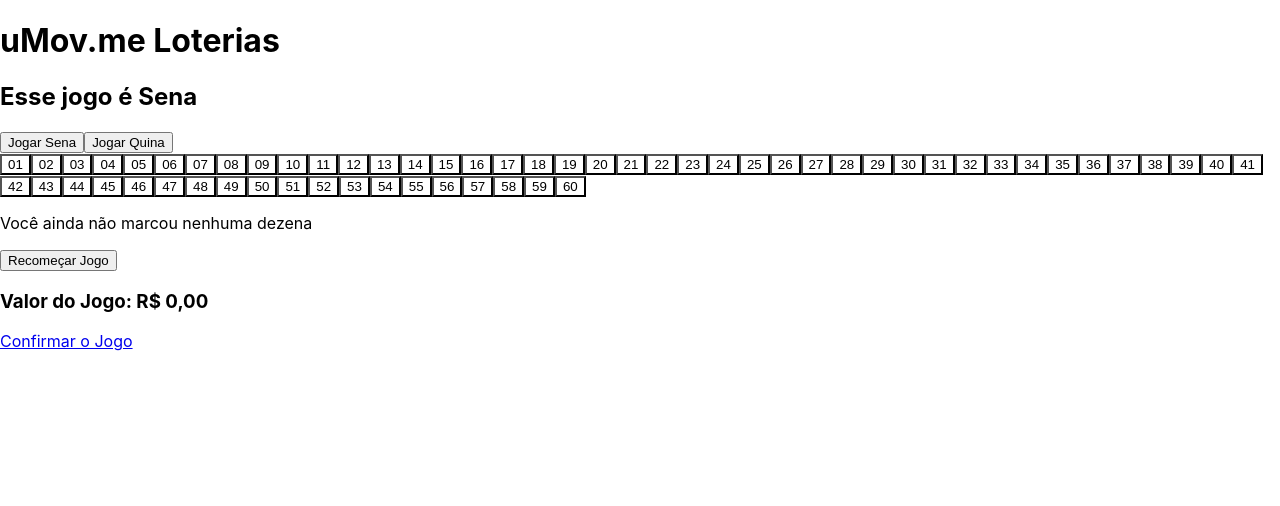
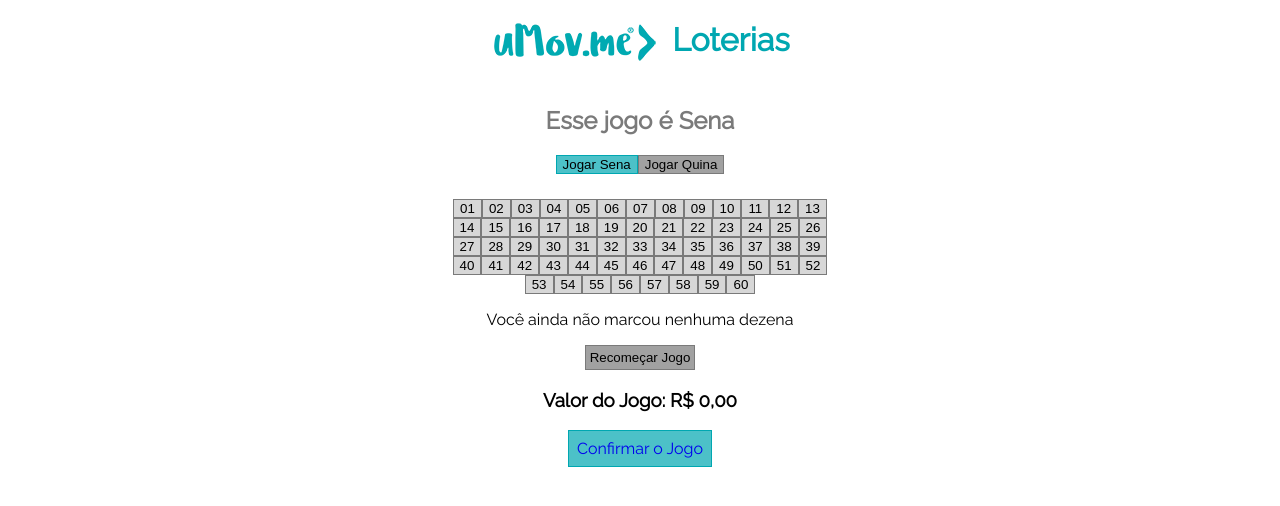
Before and after one commit to carolbezerra-dev/desafio-uMov.me, a React (Create React App) app in the folder loterias-umov.me/: page / in a window 1280 px wide. Shown: the top 506 px of the page. Built offline with nearby package versions, Linux system fonts and the light colour scheme.

Commit message:
css from pages and cards

```diff
--- a/loterias-umov.me/src/components/QuinaCards.js
+++ b/loterias-umov.me/src/components/QuinaCards.js
@@ -1,5 +1,7 @@
 import React, { useContext } from 'react';
 import MyContext from '../context/MyContext';
+import '../css/pages.css';
+import '../css/card.css';
 
 function QuinaCards() {
   const { cardNumbers, chosenNumbers, setChosenNumbers } = useContext(MyContext);
@@ -15,9 +17,13 @@ function QuinaCards() {
   }
 
   return (
-    <div>
+    <div className="container-card quina">
     {cardNumbers.map((num) => (
-      <button key={num} onClick={() => handleClick(num) }>
+      <button
+        key={num}
+        onClick={() => handleClick(num) }
+        className={ chosenNumbers.includes(num) ? 'background-blue' : 'grey-card'}
+      >
         { num }
       </button>
       ))}
--- a/loterias-umov.me/src/components/SenaCards.js
+++ b/loterias-umov.me/src/components/SenaCards.js
@@ -1,5 +1,6 @@
 import React, { useContext } from 'react';
 import MyContext from '../context/MyContext';
+import '../css/pages.css';
 import '../css/card.css';
 
 function SenaCards() {
@@ -16,13 +17,14 @@ function SenaCards() {
   }
 
   return (
-    <div>
+    <div className="container-card sena">
       {cardNumbers.map((num) => (
         <button
           type="button"
           key={num}
           onClick={() => handleClick(num) }
-          className={ chosenNumbers.includes(num) ? 'background-gray' : 'background-white'}>
+          className={ chosenNumbers.includes(num) ? 'background-blue' : 'grey-card'}
+        >
           { num }
         </button>
         ))}
--- /dev/null
+++ b/loterias-umov.me/src/components/index.js
@@ -0,0 +1,9 @@
+import SenaCards from '../components/SenaCards';
+import QuinaCards from '../components/QuinaCards';
+import FinalPrice from '../components/FinalPrice';
+
+export {
+  SenaCards,
+  QuinaCards,
+  FinalPrice,
+}
--- a/loterias-umov.me/src/css/card.css
+++ b/loterias-umov.me/src/css/card.css
@@ -1,7 +1,34 @@
-.background-white {
-  background-color: white;
+@media (min-width: 500px) {
+  .sena {
+    width: 60%;
+  }
+
+  .quina {
+    width: 55%;
+  }
 }
 
-.background-gray {
-  background-color: grey;
+@media (min-width: 1000px) {
+  .sena {
+    width: 30%;
+  }
+
+  .quina {
+    width: 27%;
+  }
 }
+
+@media (min-width: 1500px) {
+  .sena {
+    width: 20%;
+  }
+
+  .quina {
+    width: 18%;
+  }
+}
+
+.grey-card {
+  background-color: rgba(122, 122, 122, 0.3);
+  border: 1px solid rgba(122, 122, 122, 1);
+}
--- /dev/null
+++ b/loterias-umov.me/src/css/pages.css
@@ -0,0 +1,56 @@
+@import url('https://fonts.googleapis.com/css2?family=Raleway&display=swap');
+
+body {
+  font-family: 'Raleway', sans-serif;
+}
+
+.container {
+  align-items: center;
+  display: flex;
+  flex-direction: column;
+  flex-wrap: wrap;
+}
+
+.container-flex-row {
+  display: flex;
+  flex-direction: row;
+}
+
+.margin-right {
+  margin-right: 1vw;
+}
+
+.blue {
+  color: rgba(0, 167, 177, 1);
+}
+
+.grey {
+  color: rgba(122, 122, 122, 1);
+}
+
+.background-blue {
+  background-color: rgba(0, 167, 177, 0.7);
+  border: 1px solid rgba(0, 167, 177, 1);
+}
+
+.background-grey {
+  background-color: rgba(122, 122, 122, 0.7);
+  border: 1px solid rgba(122, 122, 122, 1);
+}
+
+.container-card {
+  align-items: center;
+  display: flex;
+  flex-wrap: wrap;
+  justify-content: center;
+  margin-top: 1vw;
+}
+
+.simple-padding {
+  padding: 4px;
+}
+
+.confirm-game {
+  text-decoration: none;
+  padding: 8px;
+}
--- a/loterias-umov.me/src/pages/Lottery.js
+++ b/loterias-umov.me/src/pages/Lottery.js
@@ -1,9 +1,9 @@
 import React, { useState, useContext, useEffect } from 'react';
 import { Link } from 'react-router-dom';
 import MyContext from '../context/MyContext';
-import SenaCards from '../components/SenaCards';
-import QuinaCards from '../components/QuinaCards';
-import FinalPrice from '../components/FinalPrice';
+import { SenaCards, QuinaCards, FinalPrice } from '../components';
+import umovmeImg from '../img/umovme.png';
+import '../css/pages.css';
 
 function Lottery() {
   const { gameName,
@@ -50,39 +50,56 @@ function Lottery() {
         return setReturnUser('Você ainda não marcou nenhuma dezena');
       case chosenNumbers.length > MAX_QUANTITY_PLAYED:
         return setReturnUser(
-          `Você só pode escolher até 15 dezenas, por favor, remova alguma:
-            ${chosenNumbers.join(' - ')}`
+          'Você só pode escolher até 15 dezenas, por favor, remova alguma'
         );
       default:
-        return setReturnUser(`Você jogou as seguntes dezenas: ${chosenNumbers.join(' - ')}`);
+        return setReturnUser(
+          `Você jogou as seguintes dezenas:\n${chosenNumbers.join(' - ')}`
+        );
     }
   }, [chosenNumbers]);
 
   return (
-    <div>
-      <h1>uMov.me Loterias</h1>
-      <h2>{ `Esse jogo é ${gameName}` }</h2>
+    <div className="container">
+      <h1 className="blue container-flex-row">
+        <img src={ umovmeImg } alt="uMov.me site title" className="margin-right" />
+        Loterias
+      </h1>
+      <h2 className="grey">{ `Esse jogo é ${gameName}` }</h2>
+      <div className="container-flex-row">
         <button
           type="button"
           onClick={ () => setGameName('Sena') }
+          className={ gameName !== 'Sena' ? 'background-grey' : 'background-blue' }
         >
           Jogar Sena
         </button>
         <button
           type="button"
           onClick={ () => setGameName('Quina') }
+          className={ gameName === 'Sena' ? 'background-grey' : 'background-blue' }
         >
           Jogar Quina
         </button>
-      <div>
+      </div>
+      <div className="container-card">
         { gameName === 'Sena' ? <SenaCards /> : <QuinaCards /> }
       </div>
-      <p>
-      { returnUser }
-      </p>
-      <button onClick={() => setChosenNumbers([])}>Recomeçar Jogo</button>
+      <p style={{whiteSpace: "pre-wrap"}}>{ returnUser }</p>
+      <button
+        type="button"
+        onClick={() => setChosenNumbers([])}
+        className="background-grey simple-padding"
+      >
+        Recomeçar Jogo
+      </button>
       <FinalPrice />
-      <Link to="/pagamento">Confirmar o Jogo</Link>
+      <Link
+        to="/pagamento"
+        className="background-blue confirm-game"
+      >
+        Confirmar o Jogo
+      </Link>
     </div>
   );
 }
```
Also changed, not shown: loterias-umov.me/src/img/umovme.png (added). Lines whose indentation alone changed are shown as unchanged.
